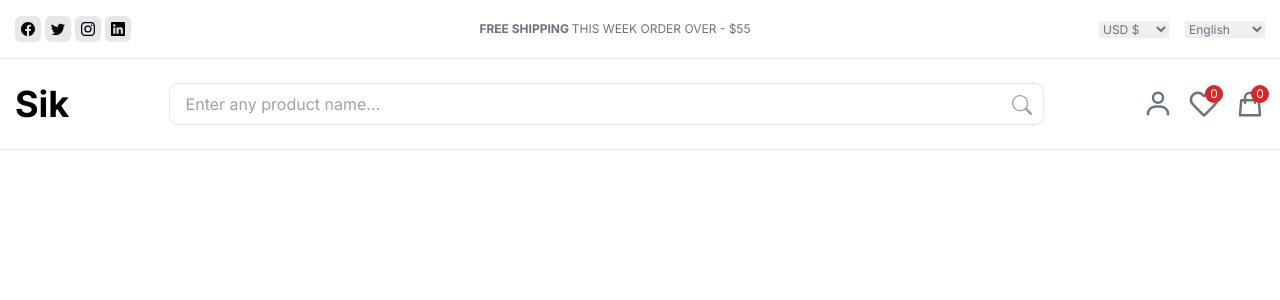
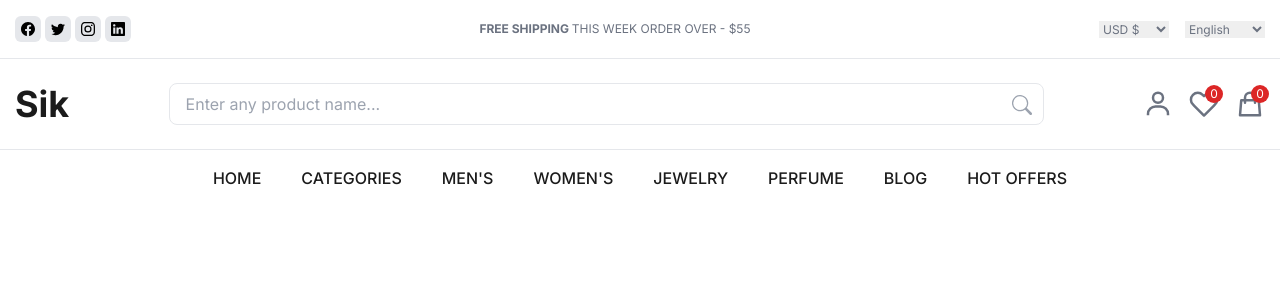
Before and after one commit to khaymanii/Sik, a Next.js app: page / in a window 1280 px wide. Shown: the top 300 px of the page. Built offline with nearby package versions, Linux system fonts and the light colour scheme.

Commit message:
created the complete navbar

```diff
--- a/src/app/globals.css
+++ b/src/app/globals.css
@@ -10,6 +10,28 @@
 
 @layer components {
   .header_top_icon_wrapper {
-    @apply bg-gray-200 rounded-md p-[6px] text-[14px] cursor-pointer;
+    @apply bg-gray-200 rounded-md p-[6px] text-[14px] hover:bg-accent cursor-pointer;
+  }
+
+  .navbar__link:hover {
+    color: #ff8f9c;
+    transition: all 0.4s;
+  }
+
+  .navbar__link::after {
+    position: absolute;
+    content: "";
+    background-color: rgb(248, 55, 103);
+    height: 3px;
+    width: 100%;
+    bottom: -5px;
+    left: 0;
+    scale: 0;
+    transform-origin: left;
+    transition: all 0.4s;
+  }
+
+  .navbar__link:hover::after {
+    scale: 1;
   }
 }
--- a/src/app/layout.tsx
+++ b/src/app/layout.tsx
@@ -3,6 +3,7 @@ import { Inter } from "next/font/google";
 import "./globals.css";
 import HeaderTop from "@/components/HeaderTop";
 import HeaderMain from "@/components/HeaderMain";
+import Navbar from "@/components/Navbar";
 
 const inter = Inter({ subsets: ["latin"] });
 
@@ -21,6 +22,7 @@ export default function RootLayout({
       <body className={inter.className}>
         <HeaderTop />
         <HeaderMain />
+        <Navbar />
         {children}
       </body>
     </html>
--- /dev/null
+++ b/src/components/Navbar.tsx
@@ -0,0 +1,20 @@
+import React from "react";
+
+export default function Navbar() {
+  return (
+    <div className="hidden lg:block">
+      <div className="container">
+        <div className="flex w-fit mx-auto gap-10 font-medium py-4 text-blackish">
+          <div className="navbar__link relative cursor-pointer">HOME</div>
+          <div className="navbar__link relative cursor-pointer">CATEGORIES</div>
+          <div className="navbar__link relative cursor-pointer">{`MEN'S`}</div>
+          <div className="navbar__link relative cursor-pointer">{`WOMEN'S`}</div>
+          <div className="navbar__link relative cursor-pointer">JEWELRY</div>
+          <div className="navbar__link relative cursor-pointer">PERFUME</div>
+          <div className="navbar__link relative cursor-pointer">BLOG</div>
+          <div className="navbar__link relative cursor-pointer">HOT OFFERS</div>
+        </div>
+      </div>
+    </div>
+  );
+}
--- a/tailwind.config.ts
+++ b/tailwind.config.ts
@@ -9,7 +9,7 @@ const config: Config = {
   theme: {
     extend: {
       container: { center: true, padding: "15px" },
-      color: { accent: "FF8F9C", blackish: "#1b1b1b" },
+      colors: { accent: "ff8f9c", blackish: "#1b1b1b" },
     },
   },
   plugins: [],
```
